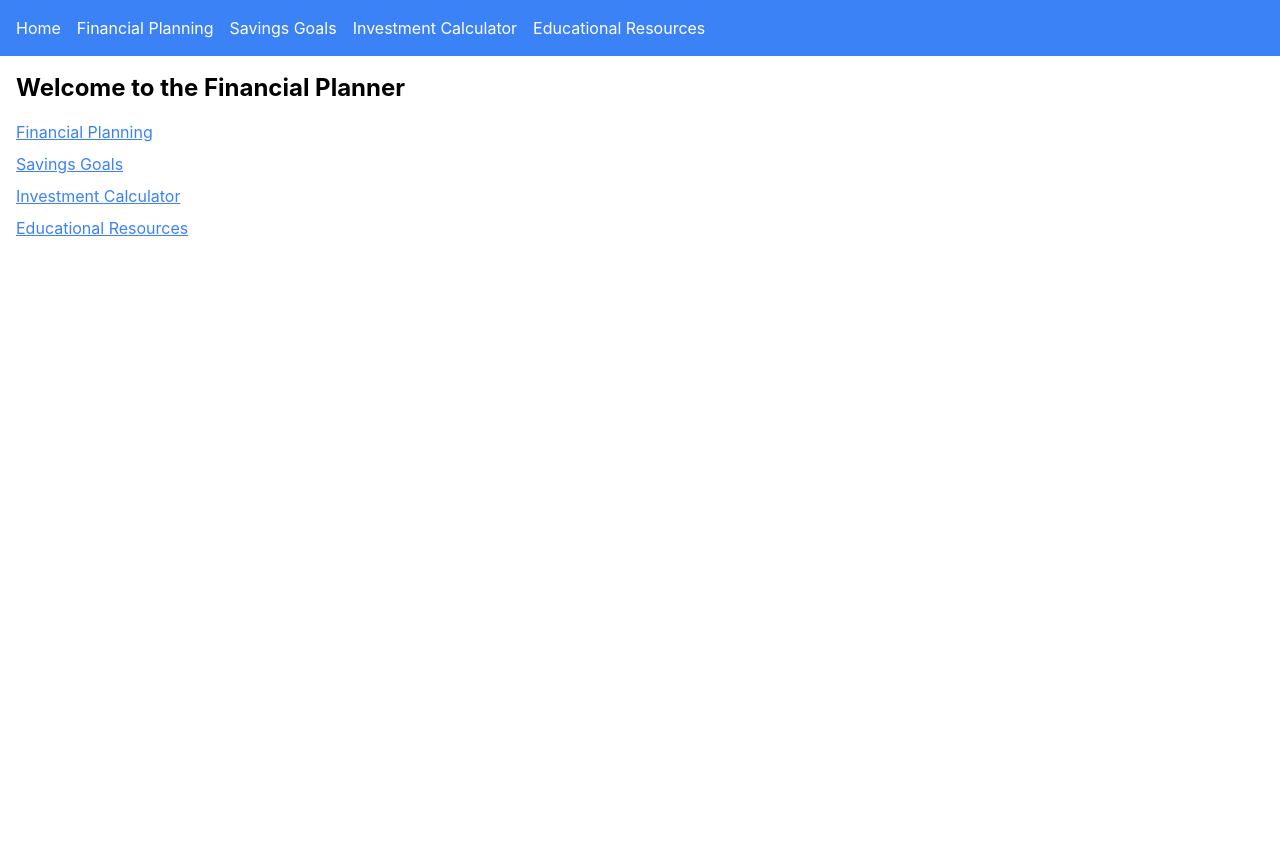
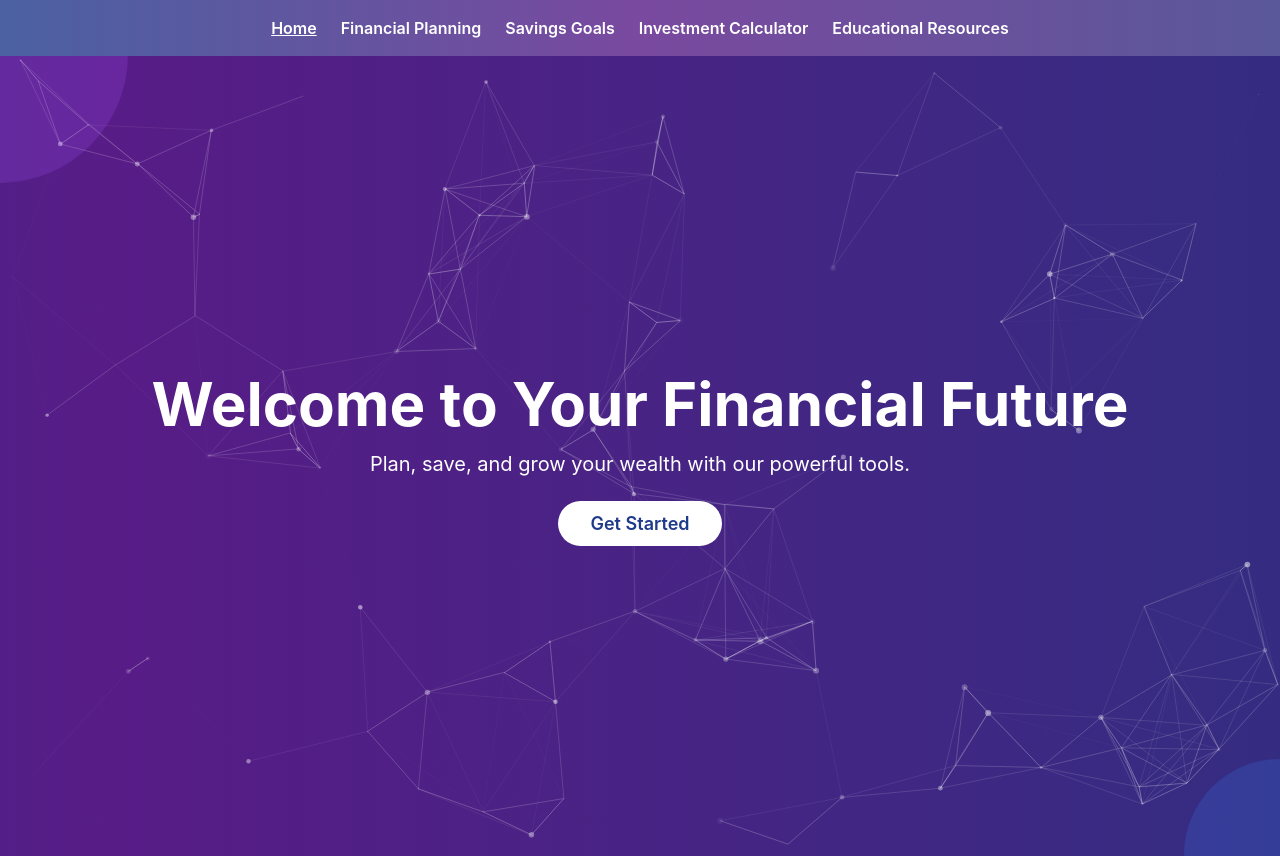
Before and after one commit to JohannsenLum/FinancePlanner, a React (Create React App) app: page / in a window 1280 px wide. Before the commit the page ends 800 px from the top, so only its background shows below. Built offline with nearby package versions, Linux system fonts and the light colour scheme.

Commit message:
Implement HomePage and futuristic design

```diff
--- a/package.json
+++ b/package.json
@@ -4,6 +4,8 @@
   "private": true,
   "dependencies": {
     "cra-template": "1.2.0",
+    "framer-motion": "^12.0.6",
+    "particles.js": "^2.0.0",
     "react": "^19.0.0",
     "react-dom": "^19.0.0",
     "react-icons": "^5.4.0",
--- a/src/components/Navbar.jsx
+++ b/src/components/Navbar.jsx
@@ -1,33 +1,68 @@
-import { Link } from "react-router-dom";
+import { NavLink } from "react-router-dom";
 
 const Navbar = () => {
   return (
-    <nav className="bg-blue-500 p-4 text-white">
-      <ul className="flex space-x-4">
+    <nav className="bg-gradient-to-r from-blue-900/80 via-purple-900/80 to-indigo-900/80 p-4 shadow-lg backdrop-blur-md">
+      <ul className="flex space-x-6 justify-center">
         <li>
-          <Link to="/" className="hover:underline">
+          <NavLink
+            to="/"
+            className={({ isActive }) =>
+              `text-white hover:text-blue-200 transition-all duration-300 font-semibold ${
+                isActive ? "underline" : ""
+              }`
+            }
+          >
             Home
-          </Link>
+          </NavLink>
         </li>
         <li>
-          <Link to="/financial-planning" className="hover:underline">
+          <NavLink
+            to="/financial-planning"
+            className={({ isActive }) =>
+              `text-white hover:text-blue-200 transition-all duration-300 font-semibold ${
+                isActive ? "underline" : ""
+              }`
+            }
+          >
             Financial Planning
-          </Link>
+          </NavLink>
         </li>
         <li>
-          <Link to="/savings-goals" className="hover:underline">
+          <NavLink
+            to="/savings-goals"
+            className={({ isActive }) =>
+              `text-white hover:text-blue-200 transition-all duration-300 font-semibold ${
+                isActive ? "underline" : ""
+              }`
+            }
+          >
             Savings Goals
-          </Link>
+          </NavLink>
         </li>
         <li>
-          <Link to="/investment-calculator" className="hover:underline">
+          <NavLink
+            to="/investment-calculator"
+            className={({ isActive }) =>
+              `text-white hover:text-blue-200 transition-all duration-300 font-semibold ${
+                isActive ? "underline" : ""
+              }`
+            }
+          >
             Investment Calculator
-          </Link>
+          </NavLink>
         </li>
         <li>
-          <Link to="/educational-resources" className="hover:underline">
+          <NavLink
+            to="/educational-resources"
+            className={({ isActive }) =>
+              `text-white hover:text-blue-200 transition-all duration-300 font-semibold ${
+                isActive ? "underline" : ""
+              }`
+            }
+          >
             Educational Resources
-          </Link>
+          </NavLink>
         </li>
       </ul>
     </nav>
--- /dev/null
+++ b/src/components/ParticlesBackground.jsx
@@ -0,0 +1,72 @@
+import React, { useEffect } from "react";
+import Particles from "particles.js";
+
+const ParticlesBackground = () => {
+  useEffect(() => {
+    window.particlesJS("particles", {
+      particles: {
+        number: {
+          value: 80,
+          density: {
+            enable: true,
+            value_area: 800,
+          },
+        },
+        color: {
+          value: "#ffffff",
+        },
+        shape: {
+          type: "circle",
+        },
+        opacity: {
+          value: 0.5,
+          random: true,
+        },
+        size: {
+          value: 3,
+          random: true,
+        },
+        line_linked: {
+          enable: true,
+          distance: 150,
+          color: "#ffffff",
+          opacity: 0.4,
+          width: 1,
+        },
+        move: {
+          enable: true,
+          speed: 2,
+          direction: "none",
+          random: false,
+          straight: false,
+          out_mode: "out",
+          bounce: false,
+          attract: {
+            enable: false,
+            rotateX: 600,
+            rotateY: 1200,
+          },
+        },
+      },
+      interactivity: {
+        detect_on: "canvas",
+        events: {
+          onhover: {
+            enable: true,
+            mode: "repulse",
+          },
+          onclick: {
+            enable: true,
+            mode: "push",
+          },
+          resize: true,
+        },
+      },
+      retina_detect: true,
+    });
+  }, []);
+
+  return <div id="particles" className="absolute inset-0"></div>;
+};
+
+export default ParticlesBackground;
--- a/src/index.css
+++ b/src/index.css
@@ -1,6 +1,65 @@
 @tailwind base;
 @tailwind components;
 @tailwind utilities;
+
+/* Gradient Animation */
+@keyframes gradient {
+  0% {
+    background-position: 0% 50%;
+  }
+  50% {
+    background-position: 100% 50%;
+  }
+  100% {
+    background-position: 0% 50%;
+  }
+}
+
+.animate-gradient {
+  background-size: 200% 200%;
+  animation: gradient 10s ease infinite;
+}
+
+/* Fade-In Animation */
+@keyframes fade-in {
+  0% {
+    opacity: 0;
+    transform: translateY(20px);
+  }
+  100% {
+    opacity: 1;
+    transform: translateY(0);
+  }
+}
+
+.animate-fade-in {
+  animation: fade-in 1s ease-out forwards;
+}
+
+.delay-100 {
+  animation-delay: 0.1s;
+}
+
+.delay-200 {
+  animation-delay: 0.2s;
+}
+
+/* Floating Animation */
+@keyframes float {
+  0% {
+    transform: translateY(0);
+  }
+  50% {
+    transform: translateY(-20px);
+  }
+  100% {
+    transform: translateY(0);
+  }
+}
+
+.animate-float {
+  animation: float 6s ease-in-out infinite;
+}
 
 body {
   margin: 0;
--- a/src/index.js
+++ b/src/index.js
@@ -8,8 +8,7 @@ const root = ReactDOM.createRoot(document.getElementById('root'));
 root.render(
   <React.StrictMode>
     <App />
-  </React.StrictMode>,
-  document.getElementById("root")
+  </React.StrictMode>
 );
 
 // If you want to start measuring performance in your app, pass a function
--- a/src/pages/Home.jsx
+++ b/src/pages/Home.jsx
@@ -1,23 +1,31 @@
 import { Link } from "react-router-dom";
+import ParticlesBackground from "../components/ParticlesBackground";
 
 const Home = () => {
   return (
-    <div className="p-4">
-      <h1 className="text-2xl font-bold mb-4">Welcome to the Financial Planner</h1>
-      <nav className="flex flex-col gap-2">
-        <Link to="/financial-planning" className="text-blue-500 underline">
-          Financial Planning
+    <div className="min-h-screen flex flex-col justify-center items-center text-white relative overflow-hidden">
+      {/* Background Gradient */}
+      <div className="absolute inset-0 bg-gradient-to-r from-blue-900 via-purple-900 to-indigo-900 animate-gradient"></div>
+      <ParticlesBackground />
+      {/* Hero Content */}
+      <div className="relative z-10 text-center">
+        <h1 className="text-6xl font-bold mb-4 animate-fade-in">
+          Welcome to Your Financial Future
+        </h1>
+        <p className="text-xl mb-8 animate-fade-in delay-100">
+          Plan, save, and grow your wealth with our powerful tools.
+        </p>
+        <Link
+          to="/financial-planning"
+          className="bg-white text-blue-900 px-8 py-3 rounded-full text-lg font-semibold hover:bg-blue-100 transition-all duration-300 animate-fade-in delay-200"
+        >
+          Get Started
         </Link>
-        <Link to="/savings-goals" className="text-blue-500 underline">
-          Savings Goals
-        </Link>
-        <Link to="/investment-calculator" className="text-blue-500 underline">
-          Investment Calculator
-        </Link>
-        <Link to="/educational-resources" className="text-blue-500 underline">
-          Educational Resources
-        </Link>
-      </nav>
+      </div>
+
+      {/* Moving Circles (Decorative) */}
+      <div className="absolute w-64 h-64 bg-purple-500 rounded-full opacity-20 animate-float -top-32 -left-32"></div>
+      <div className="absolute w-48 h-48 bg-blue-500 rounded-full opacity-20 animate-float -bottom-24 -right-24"></div>
     </div>
   );
 };
```
Also changed, not shown: 1 other file (tests, documents, lock files or other folders).
